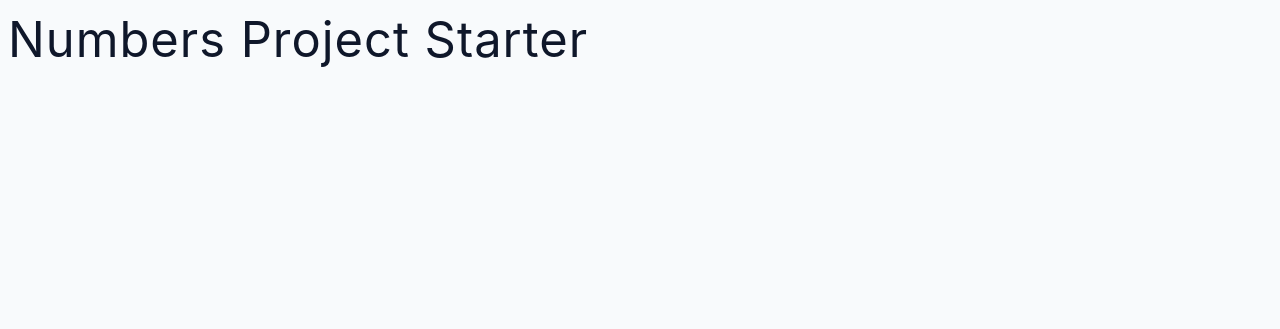
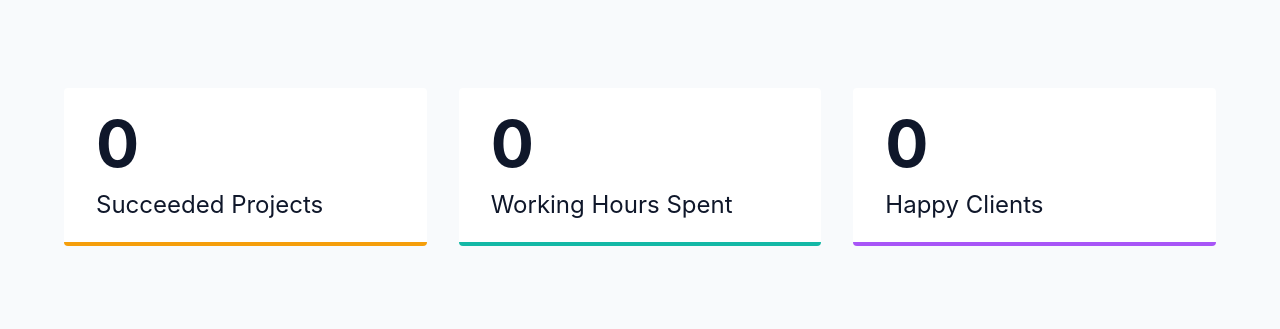
Before and after one commit to lucasvergara1/Numbers-Project, a plain HTML site: page index.html in a window 1280 px wide. Drawn offline with Linux system fonts and the light colour scheme.

Commit message:
:construction: Create HTML structure

```diff
--- a/index.html
+++ b/index.html
@@ -8,7 +8,26 @@
     <link rel="stylesheet" href="./styles.css" />
   </head>
   <body>
-    <h1>numbers project starter</h1>
+    <section>
+      <!--single number -->
+      <article>
+        <span class="number" data-value="500">0</span>
+        <p>Succeeded Projects</p>
+      </article>
+     <!--end of single number -->
+     <!--single number -->
+      <article>
+        <span class="number" data-value="17140">0</span>
+        <p>Working Hours Spent</p>
+      </article>
+     <!--end of single number -->
+     <!--single number -->
+      <article>
+        <span class="number" data-value="1500">0</span>
+        <p>Happy Clients</p>
+      </article>
+     <!--end of single number -->
+    </section>
     <script src="./app.js"></script>
   </body>
 </html>
```
